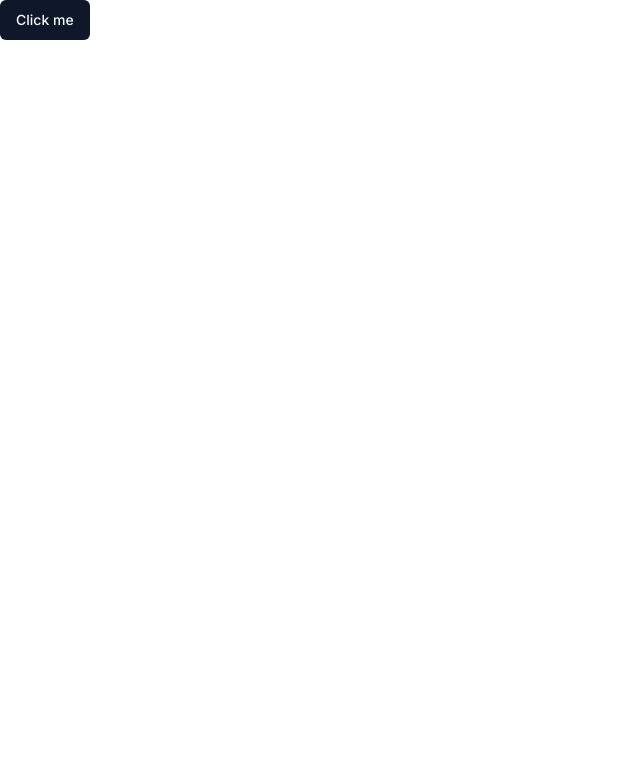
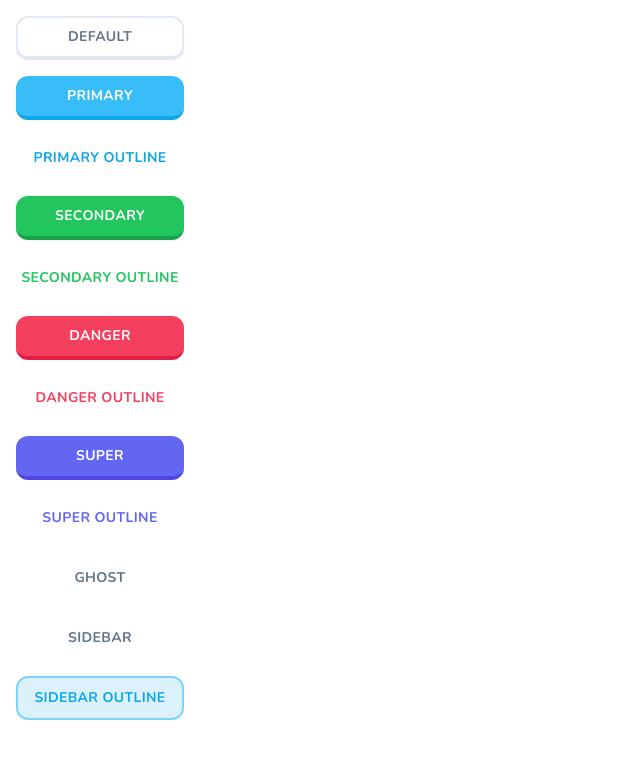
Before and after one commit to divyansh956/Lingo, a Next.js app: page / in a window 1280 px wide. Shown: the top 758 px of the page, without its empty margins (0-640 px from the left). Built offline with nearby package versions, Linux system fonts and the light colour scheme.

Commit message:
buttons component

```diff
--- a/app/layout.tsx
+++ b/app/layout.tsx
@@ -1,8 +1,8 @@
 import type { Metadata } from "next";
-import { Inter } from "next/font/google";
+import { Nunito } from "next/font/google";
 import "./globals.css";
 
-const inter = Inter({ subsets: ["latin"] });
+const font = Nunito({ subsets: ["latin"] });
 
 export const metadata: Metadata = {
   title: "Create Next App",
@@ -16,7 +16,7 @@
 }>) {
   return (
     <html lang="en">
-      <body className={inter.className}>{children}</body>
+      <body className={font.className}>{children}</body>
     </html>
   );
 }
--- a/app/page.tsx
+++ b/app/page.tsx
@@ -2,8 +2,19 @@
 
 export default function Home() {
   return (
-    <div>
-      <Button>Click me</Button>
+    <div className="flex flex-col space-y-4 max-w-[200px] p-4">
+      <Button>Default</Button>
+      <Button variant="primary">Primary</Button>
+      <Button variant="primaryOutline">Primary Outline</Button>
+      <Button variant="secondary">Secondary</Button>
+      <Button variant="secondaryOutline">Secondary Outline</Button>
+      <Button variant="danger">Danger</Button>
+      <Button variant="dangerOutline">Danger Outline</Button>
+      <Button variant="super">Super</Button>
+      <Button variant="superOutline">Super Outline</Button>
+      <Button variant="ghost">Ghost</Button>
+      <Button variant="sidebar">Sidebar</Button>
+      <Button variant="sidebarOutline">Sidebar Outline</Button>
     </div>
   );
 }
--- a/components/ui/button.tsx
+++ b/components/ui/button.tsx
@@ -1,29 +1,41 @@
-import * as React from "react"
-import { Slot } from "@radix-ui/react-slot"
-import { cva, type VariantProps } from "class-variance-authority"
+import * as React from "react";
+import { Slot } from "@radix-ui/react-slot";
+import { cva, type VariantProps } from "class-variance-authority";
 
-import { cn } from "@/lib/utils"
+import { cn } from "@/lib/utils";
 
 const buttonVariants = cva(
-  "inline-flex items-center justify-center whitespace-nowrap rounded-md text-sm font-medium ring-offset-white transition-colors focus-visible:outline-none focus-visible:ring-2 focus-visible:ring-slate-950 focus-visible:ring-offset-2 disabled:pointer-events-none disabled:opacity-50 dark:ring-offset-slate-950 dark:focus-visible:ring-slate-300",
+  "inline-flex items-center justify-center whitespace-nowrap rounded-xl text-sm font-bold ring-offset-white transition-colors focus-visible:outline-none focus-visible:ring-2 focus-visible:ring-slate-950 focus-visible:ring-offset-2 disabled:pointer-events-none disabled:opacity-50 dark:ring-offset-slate-950 dark:focus-visible:ring-slate-300 uppercase tracking-wide",
   {
     variants: {
       variant: {
-        default: "bg-slate-900 text-slate-50 hover:bg-slate-900/90 dark:bg-slate-50 dark:text-slate-900 dark:hover:bg-slate-50/90",
-        destructive:
-          "bg-red-500 text-slate-50 hover:bg-red-500/90 dark:bg-red-900 dark:text-slate-50 dark:hover:bg-red-900/90",
-        outline:
-          "border border-slate-200 bg-white hover:bg-slate-100 hover:text-slate-900 dark:border-slate-800 dark:bg-slate-950 dark:hover:bg-slate-800 dark:hover:text-slate-50",
+        default:
+          "bg-white text-black border-slate-200 border-2 border-b-4 active:border-b-2 hover:bg-slate-100 text-slate-500",
+        primary:
+          "bg-sky-400 text-white hover::bg-sky-400/90 border-sky-500 border-b-4 active:border-b-0",
+        primaryOutline: "bg-white text-sky-500 hover:bg-slate-100",
         secondary:
-          "bg-slate-100 text-slate-900 hover:bg-slate-100/80 dark:bg-slate-800 dark:text-slate-50 dark:hover:bg-slate-800/80",
-        ghost: "hover:bg-slate-100 hover:text-slate-900 dark:hover:bg-slate-800 dark:hover:text-slate-50",
-        link: "text-slate-900 underline-offset-4 hover:underline dark:text-slate-50",
+          "bg-green-500 text-white hover::bg-green-500/90 border-green-600 border-b-4 active:border-b-0",
+        secondaryOutline: "bg-white text-green-500 hover:bg-slate-100",
+        danger:
+          "bg-rose-500 text-white hover:bg-rose-500/90 border-rose-600 border-b-4 active:border-b-0",
+        dangerOutline: "bg-white text-rose-500 hover:bg-slate-100",
+        super:
+          "bg-indigo-500 text-white hover:bg-indigo-500/90 border-indigo-600 border-b-4 active:border-b-0",
+        superOutline: "bg-white text-indigo-500 hover:bg-slate-100",
+        ghost:
+          "bg-transparent text-slate-500 border-transparent border-0 hover:bg-slate-100",
+        sidebar:
+          "bg-transparent text-slate-500 border-transparent border-2 hover:bg-slate-100 transition-none",
+        sidebarOutline:
+          "bg-sky-500/15 text-sky-500 border-sky-300 border-2 hover:bg-sky-500/20 transition-none",
       },
       size: {
-        default: "h-10 px-4 py-2",
-        sm: "h-9 rounded-md px-3",
-        lg: "h-11 rounded-md px-8",
+        default: "h-11 px-4 py-2",
+        sm: "h-9 px-3",
+        lg: "h-12 px-8",
         icon: "h-10 w-10",
+        rounded: "rounded-full",
       },
     },
     defaultVariants: {
@@ -31,26 +43,26 @@
       size: "default",
     },
   }
-)
+);
 
 export interface ButtonProps
   extends React.ButtonHTMLAttributes<HTMLButtonElement>,
     VariantProps<typeof buttonVariants> {
-  asChild?: boolean
+  asChild?: boolean;
 }
 
 const Button = React.forwardRef<HTMLButtonElement, ButtonProps>(
   ({ className, variant, size, asChild = false, ...props }, ref) => {
-    const Comp = asChild ? Slot : "button"
+    const Comp = asChild ? Slot : "button";
     return (
       <Comp
         className={cn(buttonVariants({ variant, size, className }))}
         ref={ref}
         {...props}
       />
-    )
+    );
   }
-)
-Button.displayName = "Button"
+);
+Button.displayName = "Button";
 
-export { Button, buttonVariants }
+export { Button, buttonVariants };
```
Also changed, not shown: 1 other file (tests, documents, lock files or other folders).
